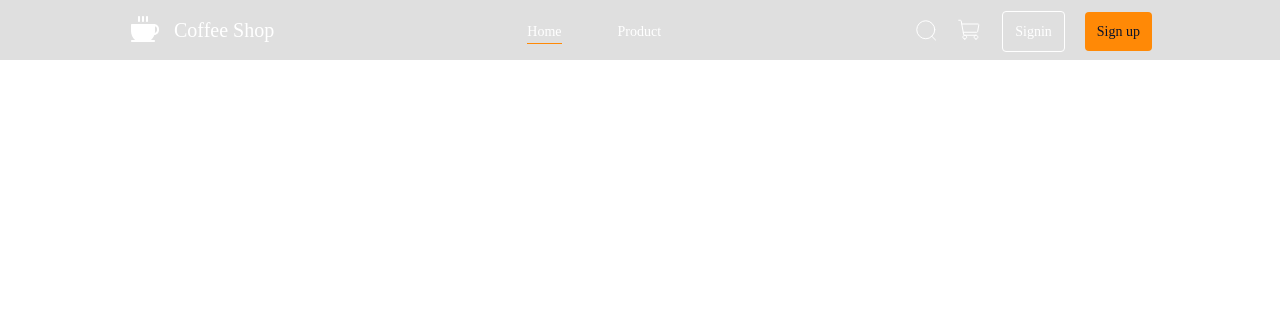
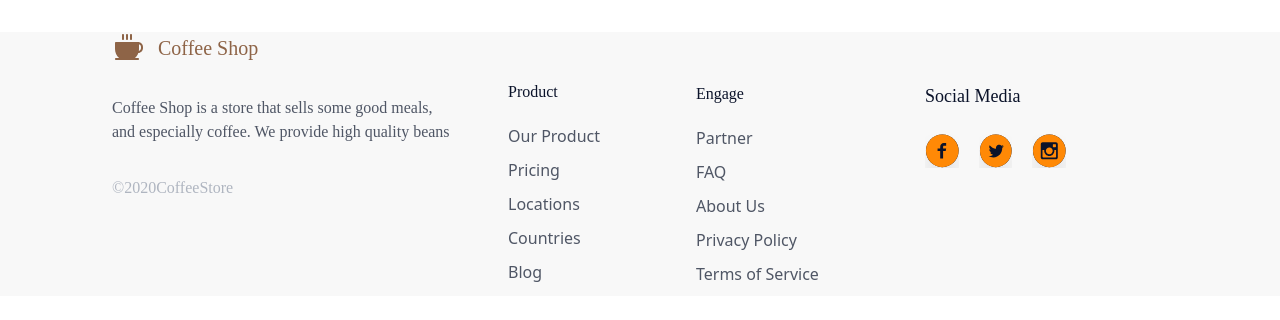
Before and after one commit to adityabastyas/koda-b6-react, a React (Vite) app: page / in a window 1280 px wide. Shown: the top 320 px of the page. Built offline with nearby package versions, Linux system fonts and the light colour scheme.

Commit message:
feat: add new footer component with product, social media, and other sections

```diff
--- a/src/App.jsx
+++ b/src/App.jsx
@@ -2,6 +2,7 @@ import Register from "./pages/Register";
 import Login from "./pages/Login";
 import ForgotPassword from "./pages/ForgotPassword";
 import Heading from "./components/Heading";
+import Footer from "./components/Footer";
 
 function App() {
   return (
@@ -9,7 +10,8 @@ function App() {
       {/* <Register /> */}
       {/* <Login /> */}
       {/* <ForgotPassword /> */}
-      <Heading />
+      {/* <Heading /> */}
+      <Footer />
     </div>
   );
 }
--- /dev/null
+++ b/src/components/Footer.jsx
@@ -0,0 +1,126 @@
+import React from "react";
+
+function Footer() {
+  return (
+    <div>
+      <footer className='bg-[#f8f8f8] mt-8'>
+        <div className='flex flex-wrap items-start px-28'>
+          <section className='w-[340px] mr-14'>
+            <a href='#' className='flex items-center no-underline'>
+              <img
+                src='src/assets/img/icon/Frame.svg'
+                alt='Coffee Shop brand logo'
+              />
+              <span className='ml-3.5 text-[#8e6447] text-xl font-normal font-[Sacramento]'>
+                Coffee Shop
+              </span>
+            </a>
+
+            <p className='text-[#4f5665] text-base font-normal font-[Plus_Jakarta_Sans] mt-8 mb-8'>
+              Coffee Shop is a store that sells some good meals, and especially
+              coffee. We provide high quality beans
+            </p>
+
+            <p className='text-[#afb5c0] text-base font-normal font-[Rubik] mb-16'>
+              ©2020CoffeeStore
+            </p>
+          </section>
+
+          <nav className='mr-24 mt-12'>
+            <h3 className='text-[#0b132a] text-base font-medium font-[Plus_Jakarta_Sans] mb-5'>
+              Product
+            </h3>
+            <ul className='list-none'>
+              <li className='mb-2.5'>
+                <a href='#' className='text-[#4f5665] text-base'>
+                  Our Product
+                </a>
+              </li>
+              <li className='mb-2.5'>
+                <a href='#' className='text-[#4f5665] text-base'>
+                  Pricing
+                </a>
+              </li>
+              <li className='mb-2.5'>
+                <a href='#' className='text-[#4f5665] text-base'>
+                  Locations
+                </a>
+              </li>
+              <li className='mb-2.5'>
+                <a href='#' className='text-[#4f5665] text-base'>
+                  Countries
+                </a>
+              </li>
+              <li className='mb-2.5'>
+                <a href='#' className='text-[#4f5665] text-base'>
+                  Blog
+                </a>
+              </li>
+            </ul>
+          </nav>
+
+          <nav className='mr-[106px] mt-[50px]'>
+            <h3 className='text-[#0b132a] text--base font-medium font-[Plus_Jakarta_Sans] mb-5'>
+              Engage
+            </h3>
+            <ul className='list-none'>
+              <li className='mb-2.5'>
+                <a href='#' className='text-[#4f5665] text-base'>
+                  Partner
+                </a>
+              </li>
+              <li className='mb-2.5'>
+                <a href='#' className='text-[#4f5665] text-base'>
+                  FAQ
+                </a>
+              </li>
+              <li className='mb-2.5'>
+                <a href='#' className='text-[#4f5665] text-base'>
+                  About Us
+                </a>
+              </li>
+              <li className='mb-2.5'>
+                <a href='#' className='text-[#4f5665] text-base'>
+                  Privacy Policy
+                </a>
+              </li>
+              <li className='mb-2.5'>
+                <a href='#' className='text-[#4f5665] text-base'>
+                  Terms of Service
+                </a>
+              </li>
+            </ul>
+          </nav>
+
+          <section className='mt-[50px]'>
+            <h3 className='text-[#0b132a] text-lg font-medium font-[Plus_Jakarta_Sans] mb-6'>
+              Social Media
+            </h3>
+
+            <div className='flex items-center'>
+              <a href='https://www.facebook.com/'>
+                <img
+                  src='src/assets/img/icon/icon-facebook.svg'
+                  alt='icon facebook'
+                />
+              </a>
+
+              <a href='https://x.com/' className='mx-5'>
+                <img
+                  src='src/assets/img/icon/icon-twitter.svg'
+                  alt='icon twitter'
+                />
+              </a>
+
+              <a href='https://www.instagram.com/'>
+                <img src='src/assets/img/icon/icon-ig.svg' alt='icon ig' />
+              </a>
+            </div>
+          </section>
+        </div>
+      </footer>
+    </div>
+  );
+}
+
+export default Footer;
--- /dev/null
+++ b/src/pages/Home.jsx
@@ -0,0 +1,7 @@
+import React from "react";
+
+function Home() {
+  return <div>Home</div>;
+}
+
+export default Home;
```
